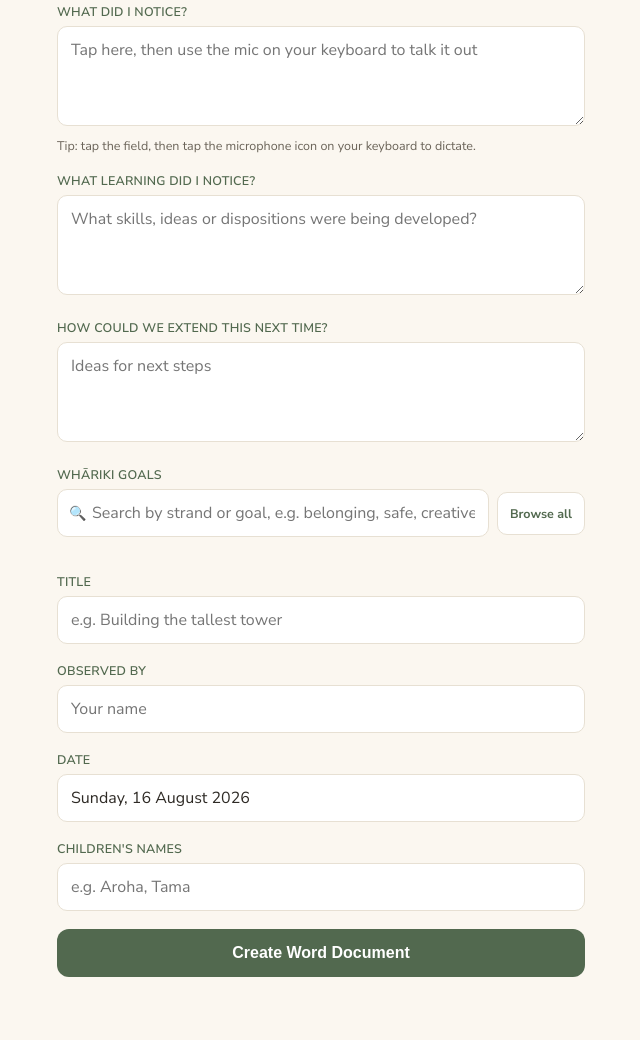
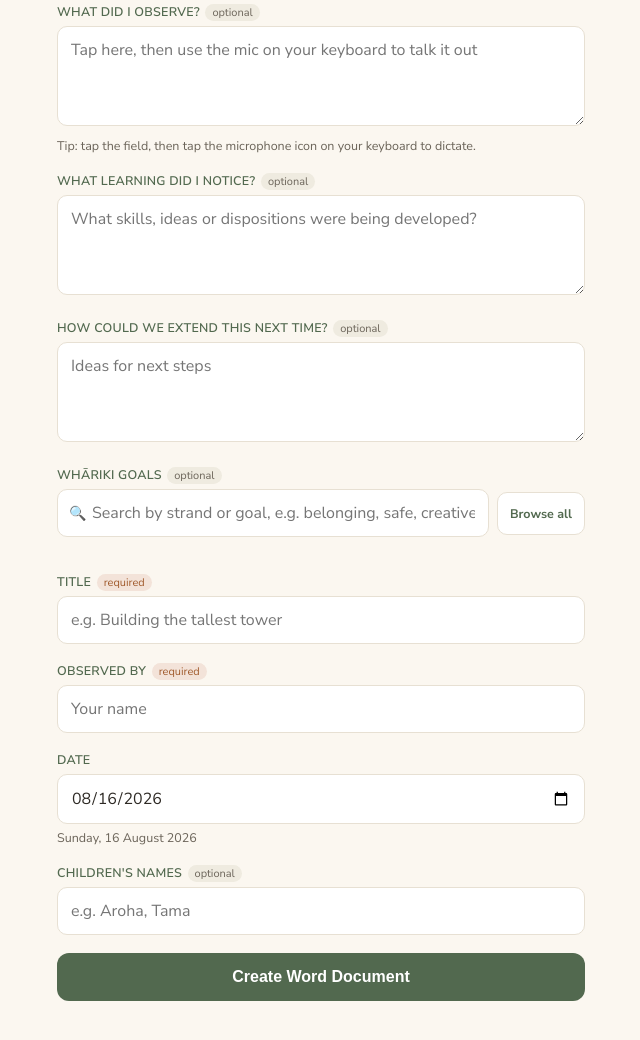
Before and after one commit to isabel-anastasiadis/learning-stories, a plain HTML site: page index.html in a window 1280 px wide. Shown: the part 202-1242 px from the top of the page, without its empty margins (319-959 px from the left). Drawn offline with nearby package versions, Linux system fonts and the light colour scheme.

Commit message:
Update index.html
Headings always show: "What did I observe?", "What learning did I notice?", "How could we extend this next time?" all appear in the doc regardless of whether you typed anything, so there's a prompt to fill in later
Date is now a real date picker — defaults to today, tap to change it for backdated entries. Filename and doc text both use whatever date you pick, not always "today"
Renamed "What did I notice?" → "What did I observe?"
Optional/required tags on every field label — Title and Observed by are marked "required," everything else "optional"
Doc heading colour: swapped the green for a warm grey (
#5A554E)
Doc font sizes: title ~40px-equivalent, main body text ~18px-equivalent, the grey meta line (Observed by / date / children) ~15px-equivalent — subheadings left as-is since you weren't fussed
Whāriki goals heading: only shows when nothing's selected (as a prompt to add some later) — once you've picked goals, the heading disappears and it's just the stickers
Same routine to test. One thing worth flagging: I haven't added any actual validation that stops you generating a doc without a title/observer — they're just labelled "required" visually for now. Let me know if you'd also like the button to nudge you if those are empty, or if the visual label alone is enough.

```diff
--- a/index.html
+++ b/index.html
@@ -49,6 +49,12 @@
     letter-spacing: .02em; text-transform: uppercase;
     color: var(--sage-dark); margin-bottom: 6px;
   }
+  .optional-tag, .required-tag {
+    text-transform: none; letter-spacing: 0; font-weight: 500;
+    font-size: 11px; padding: 1px 7px; border-radius: 10px; margin-left: 2px;
+  }
+  .optional-tag { background: #EFEBE0; color: var(--ink-soft); }
+  .required-tag { background: #F3E3D9; color: #A05A2C; }
   input[type="text"], textarea {
     width: 100%; border: 1px solid var(--line); border-radius: 10px;
     padding: 12px 13px; font-size: 16px; font-family: inherit;
@@ -61,9 +67,10 @@
   textarea { min-height: 100px; resize: vertical; line-height: 1.45; }
   .hint { font-size: 12.5px; color: var(--ink-soft); margin-top: 5px; }
 
-  .date-display {
-    background: var(--card); border: 1px solid var(--line); border-radius: 10px;
-    padding: 12px 13px; font-size: 16px; color: var(--ink);
+  input[type="date"] {
+    width: 100%; border: 1px solid var(--line); border-radius: 10px;
+    padding: 12px 13px; font-size: 16px; font-family: inherit;
+    background: var(--card); color: var(--ink);
   }
 
   .photo-grid {
@@ -158,7 +165,7 @@
   <p class="tagline">Fill this in on the floor, finish it on the computer.</p>
 
   <div class="field">
-    <label>Photos</label>
+    <label>Photos <span class="optional-tag">optional</span></label>
     <div class="photo-grid" id="photo-grid"></div>
     <div class="add-photo-btn" id="add-photo-btn">
       <input type="file" id="photo-input" accept="image/*" multiple>
@@ -167,23 +174,23 @@
   </div>
 
   <div class="field">
-    <label for="notice">What did I notice?</label>
+    <label for="notice">What did I observe? <span class="optional-tag">optional</span></label>
     <textarea id="notice" placeholder="Tap here, then use the mic on your keyboard to talk it out"></textarea>
     <div class="hint">Tip: tap the field, then tap the microphone icon on your keyboard to dictate.</div>
   </div>
 
   <div class="field">
-    <label for="learning">What learning did I notice?</label>
+    <label for="learning">What learning did I notice? <span class="optional-tag">optional</span></label>
     <textarea id="learning" placeholder="What skills, ideas or dispositions were being developed?"></textarea>
   </div>
 
   <div class="field">
-    <label for="extend">How could we extend this next time?</label>
+    <label for="extend">How could we extend this next time? <span class="optional-tag">optional</span></label>
     <textarea id="extend" placeholder="Ideas for next steps"></textarea>
   </div>
 
   <div class="field">
-    <label for="goal-search">Whāriki goals</label>
+    <label for="goal-search">Whāriki goals <span class="optional-tag">optional</span></label>
     <div class="goal-search-wrap">
       <span class="goal-search-icon">🔍</span>
       <input type="text" id="goal-search" placeholder="Search by strand or goal, e.g. belonging, safe, creative">
@@ -194,22 +201,23 @@
   </div>
 
   <div class="field">
-    <label for="title">Title</label>
+    <label for="title">Title <span class="required-tag">required</span></label>
     <input type="text" id="title" placeholder="e.g. Building the tallest tower">
   </div>
 
   <div class="field">
-    <label for="observer">Observed by</label>
+    <label for="observer">Observed by <span class="required-tag">required</span></label>
     <input type="text" id="observer" placeholder="Your name">
   </div>
 
   <div class="field">
-    <label>Date</label>
-    <div class="date-display" id="date-display"></div>
+    <label for="date-input">Date</label>
+    <input type="date" id="date-input">
+    <div class="hint" id="date-preview"></div>
   </div>
 
   <div class="field">
-    <label for="children-names">Children's names</label>
+    <label for="children-names">Children's names <span class="optional-tag">optional</span></label>
     <input type="text" id="children-names" placeholder="e.g. Aroha, Tama">
   </div>
 
@@ -218,12 +226,27 @@
 
   <div id="preview-page"></div>
 
+
 <script>
-  const dateDisplay = document.getElementById('date-display');
+  const dateInput = document.getElementById('date-input');
+  const datePreview = document.getElementById('date-preview');
   const today = new Date();
-  dateDisplay.textContent = today.toLocaleDateString('en-NZ', {
-    weekday: 'long', day: 'numeric', month: 'long', year: 'numeric'
-  });
+  // format as YYYY-MM-DD in LOCAL time (not UTC) for the date input's default value
+  const todayLocal = new Date(today.getTime() - today.getTimezoneOffset() * 60000).toISOString().slice(0, 10);
+  dateInput.value = todayLocal;
+
+  function formatDisplayDate(dateInputValue) {
+    // parse as local date (avoids the UTC off-by-one-day issue with new Date('YYYY-MM-DD'))
+    const [y, m, d] = dateInputValue.split('-').map(Number);
+    const dt = new Date(y, m - 1, d);
+    return dt.toLocaleDateString('en-NZ', { weekday: 'long', day: 'numeric', month: 'long', year: 'numeric' });
+  }
+
+  function updateDatePreview() {
+    datePreview.textContent = dateInput.value ? formatDisplayDate(dateInput.value) : '';
+  }
+  updateDatePreview();
+  dateInput.addEventListener('input', updateDatePreview);
 
   const photoInput = document.getElementById('photo-input');
   const photoGrid = document.getElementById('photo-grid');
@@ -475,15 +498,17 @@
 
     const title = document.getElementById('title').value.trim() || 'Learning Story';
     const observer = document.getElementById('observer').value.trim();
-    const dateStr = dateDisplay.textContent;
+    const dateStr = formatDisplayDate(dateInput.value);
     const childrenNames = document.getElementById('children-names').value.trim();
     const notice = document.getElementById('notice').value.trim();
     const learning = document.getElementById('learning').value.trim();
     const extend = document.getElementById('extend').value.trim();
 
+    const HEADING_GREY = '5A554E';
+
     const children = [
       new Paragraph({
-        children: [new TextRun({ text: title, font: 'Baloo 2', bold: true, size: 56, color: '2E2A25' })],
+        children: [new TextRun({ text: title, font: 'Baloo 2', bold: true, size: 60, color: '2E2A25' })],
         spacing: { after: 80 }
       }),
       new Paragraph({
@@ -492,7 +517,7 @@
             .filter(Boolean).join('   •   '),
           font: 'Nunito Sans',
           italics: true,
-          size: 24,
+          size: 23,
           color: '6B6459'
         })],
         spacing: { after: 200 }
@@ -546,30 +571,25 @@
       }
     }
 
-    function pushLabelledText(label, text, labelColor) {
-      if (!text) return;
+    function pushLabelledText(label, text) {
       children.push(new Paragraph({
-        children: [new TextRun({ text: label, font: 'Baloo 2', bold: true, size: 24, color: labelColor })],
+        children: [new TextRun({ text: label, font: 'Baloo 2', bold: true, size: 24, color: HEADING_GREY })],
         spacing: { before: 160, after: 60 }
       }));
+      if (!text) return;
       text.split(/\n/).forEach(line => {
         children.push(new Paragraph({
-          children: [new TextRun({ text: line, font: 'Nunito Sans', size: 30 })],
+          children: [new TextRun({ text: line, font: 'Nunito Sans', size: 27 })],
           spacing: { after: 100 }
         }));
       });
     }
 
-    pushLabelledText('What did I notice?', notice, '52694F');
-    pushLabelledText('What learning did I notice?', learning, '52694F');
-    pushLabelledText('How could we extend this next time?', extend, '52694F');
+    pushLabelledText('What did I observe?', notice);
+    pushLabelledText('What learning did I notice?', learning);
+    pushLabelledText('How could we extend this next time?', extend);
 
     if (selectedGoalIds.length) {
-      children.push(new Paragraph({
-        children: [new TextRun({ text: 'Whāriki goals', font: 'Baloo 2', bold: true, size: 26, color: '52694F' })],
-        spacing: { before: 200, after: 120 }
-      }));
-
       const goals = selectedGoalIds.map(id => WHARIKI_GOALS.find(x => x.id === id));
       goals.forEach(g => {
         const border = { style: BorderStyle.SINGLE, size: 6, color: g.colorBorder, space: 8 };
@@ -585,6 +605,11 @@
           ]
         }));
       });
+    } else {
+      children.push(new Paragraph({
+        children: [new TextRun({ text: 'Whāriki goals', font: 'Baloo 2', bold: true, size: 26, color: HEADING_GREY })],
+        spacing: { before: 200, after: 120 }
+      }));
     }
 
     const doc = new Document({
@@ -615,7 +640,8 @@
       const blob = await buildDocxBlob();
 
       const observer = document.getElementById('observer').value.trim();
-      const dateForFilename = today.toLocaleDateString('en-NZ', { day: '2-digit', month: 'short', year: 'numeric' }).replace(/ /g, ' ');
+      const [fy, fm, fd] = dateInput.value.split('-').map(Number);
+      const dateForFilename = new Date(fy, fm - 1, fd).toLocaleDateString('en-NZ', { day: '2-digit', month: 'short', year: 'numeric' }).replace(/ /g, ' ');
       const safeTitle = title.replace(/[\\/:*?"<>|]/g, '');
       const filename = `${safeTitle}${observer ? ' - ' + observer : ''} - ${dateForFilename}.docx`;
 
```
